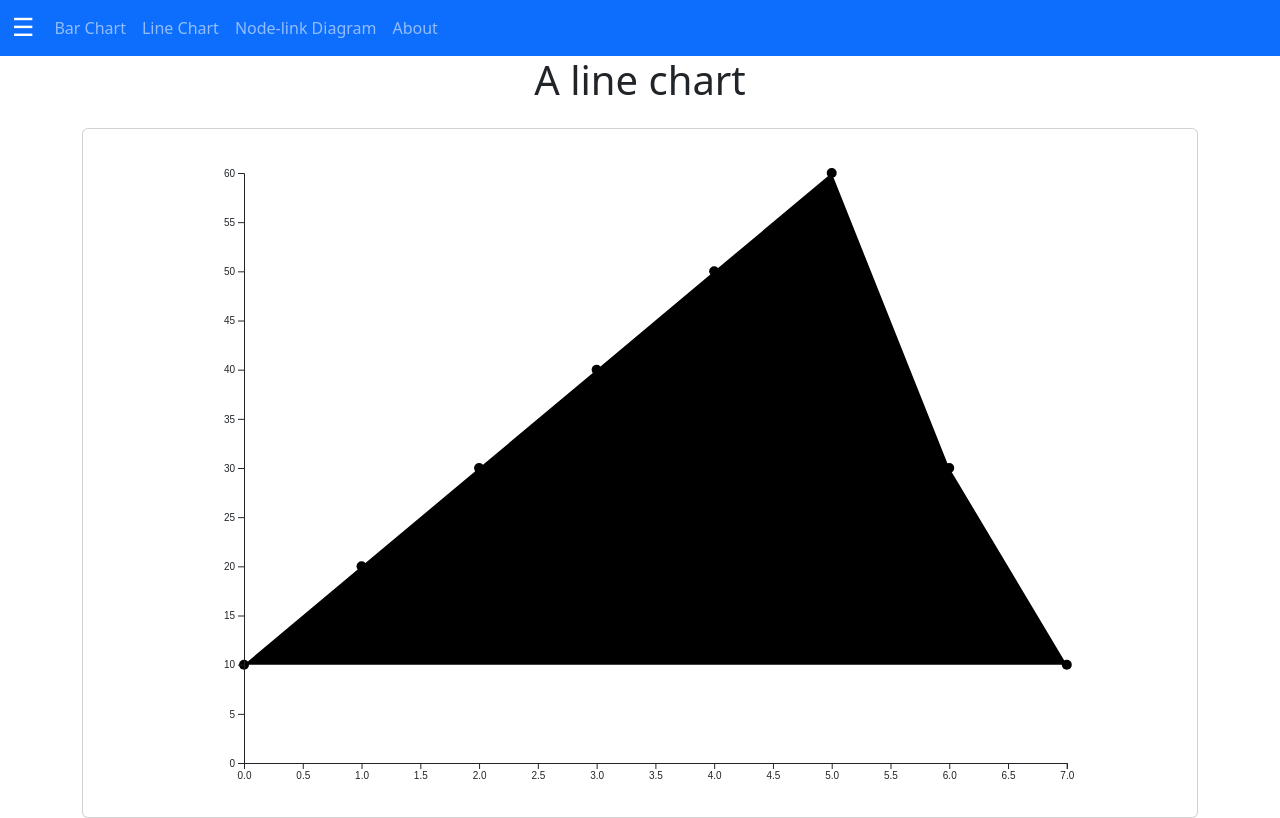
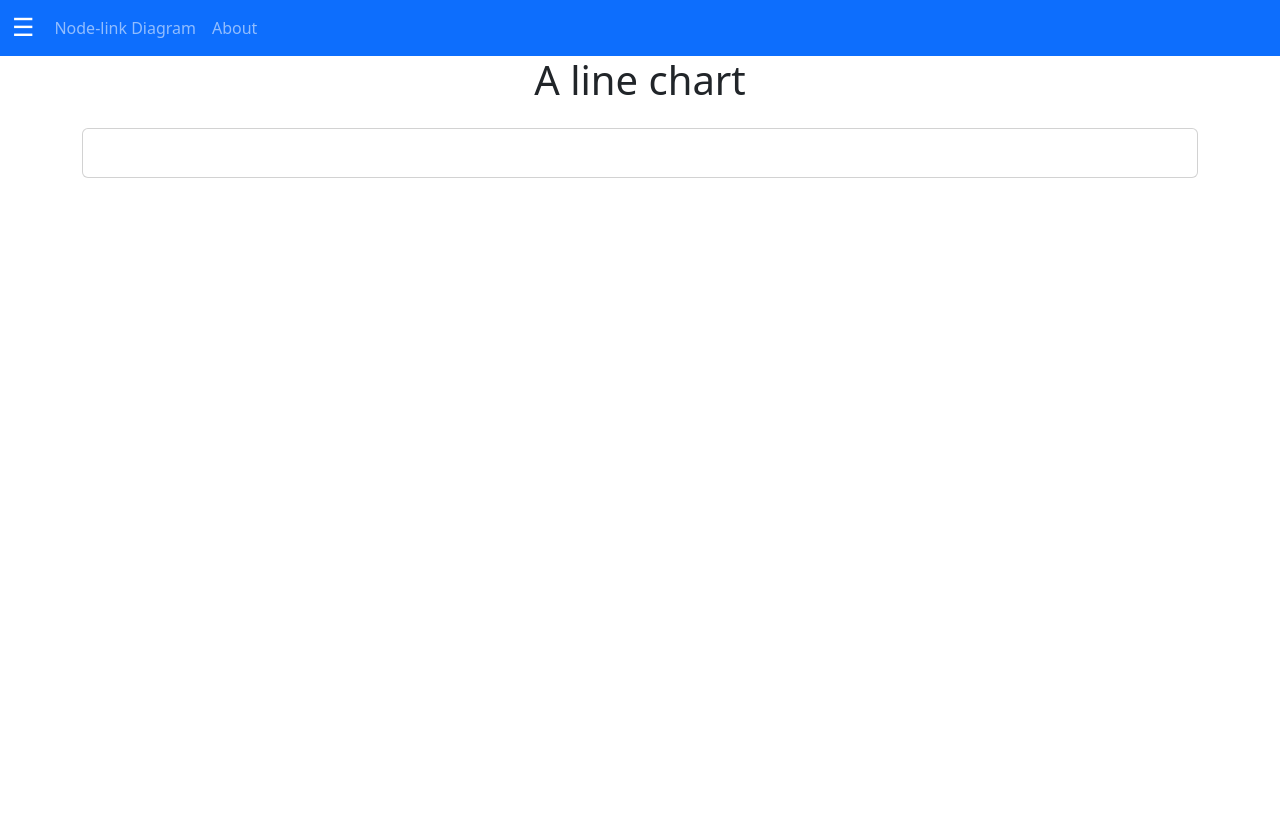
Before and after one commit to mjovanc/improving-animated-node-link-diagrams-scented-widgets, a Flask app: page /line-chart in a window 1280 px wide. After the commit the page ends 178 px from the top, so only its background shows below. Run offline with Flask 3, Linux system fonts and the light colour scheme; some libraries are stand-ins or nearby versions.

Commit message:
Removing line chart and bar chart

```diff
--- a/src/views/static/js/bar-chart.js
+++ /dev/null
@@ -1,47 +0,0 @@
-document.addEventListener('DOMContentLoaded', function() {
-    // Make a local query to get the data
-    fetch('/bar-data')
-        .then(response => {
-            if (!response.ok) {
-                throw new Error('Network response was not ok');
-            }
-            return response.json();
-        })
-        .then(data => {
-            renderChart(data.data);  // Assuming 'data' property contains the array
-        })
-        .catch(error => console.error('Error fetching data:', error));
-
-    function renderChart(dataset) {
-        var cardWidth = document.querySelector('.card.p-4').offsetWidth;
-        var windowHeight = window.innerHeight;
-        var svgWidth = cardWidth * 0.8; // 80% of card width
-        var svgHeight = windowHeight * 0.8; // 80% of card height
-        var barPadding = 5;
-
-        var svg = d3.select('#bar-chart')
-            .append('svg')
-            .attr('width', svgWidth)
-            .attr('height', svgHeight)
-            .append('g')
-            .attr('transform', 'translate(' + (svgWidth / 2) + ',' + (svgHeight / 2) + ')');
-
-        var barWidth = (svgWidth / dataset.length);
-
-        var barChart = svg.selectAll('rect')
-            .data(dataset)
-            .enter()
-            .append('rect')
-            .attr('x', function(d, i) {
-                return i * barWidth - (svgWidth / 2);  // Position each bar horizontally
-            })
-            .attr('y', function(d) {
-                return svgHeight / 2 - d;  // Position bars from the center
-            })
-            .attr('height', function(d) {
-                return d;  // Set height of bars based on data value
-            })
-            .attr('width', barWidth - barPadding)
-            .style('fill', 'teal');
-    }
-});
--- a/src/views/static/js/line-chart.js
+++ /dev/null
@@ -1,65 +0,0 @@
-document.addEventListener('DOMContentLoaded', function() {
-    // Make a local query to get the data
-    fetch('/line-data')
-        .then(response => {
-            if (!response.ok) {
-                throw new Error('Network response was not ok');
-            }
-            return response.json();
-        })
-        .then(data => {
-            renderChart(data.data);  // Assuming 'data' property contains the array
-        })
-        .catch(error => console.error('Error fetching data:', error));
-
-    function renderChart(dataset) {
-        var cardWidth = document.querySelector('.card.p-4').offsetWidth;
-        var windowHeight = window.innerHeight;
-        var svgWidth = cardWidth * 0.8; // 80% of card width
-        var svgHeight = windowHeight * 0.8; // 80% of window height
-        var margin = { top: 20, right: 20, bottom: 30, left: 50 };
-
-        var svg = d3.select('#line-chart')
-            .append('svg')
-            .attr('width', svgWidth)
-            .attr('height', svgHeight);
-
-        var width = svgWidth - margin.left - margin.right;
-        var height = svgHeight - margin.top - margin.bottom;
-
-        var xScale = d3.scaleLinear()
-            .domain([0, dataset.length - 1])
-            .range([0, width]);
-
-        var yScale = d3.scaleLinear()
-            .domain([0, d3.max(dataset)])
-            .range([height, 0]);
-
-        var line = d3.line()
-            .x(function(d, i) { return xScale(i); })
-            .y(function(d) { return yScale(d); });
-
-        var chartGroup = svg.append('g')
-            .attr('transform', 'translate(' + margin.left + ',' + margin.top + ')');
-
-        chartGroup.append('path')
-            .datum(dataset)
-            .attr('class', 'line')
-            .attr('d', line);
-
-        chartGroup.selectAll('.dot')
-            .data(dataset)
-            .enter().append('circle')
-            .attr('class', 'dot')
-            .attr('cx', function(d, i) { return xScale(i); })
-            .attr('cy', function(d) { return yScale(d); })
-            .attr('r', 5);
-
-        chartGroup.append('g')
-            .attr('transform', 'translate(0,' + height + ')')
-            .call(d3.axisBottom(xScale));
-
-        chartGroup.append('g')
-            .call(d3.axisLeft(yScale));
-    }
-});
--- a/src/views/templates/base.html
+++ b/src/views/templates/base.html
@@ -40,12 +40,6 @@
                     </div>
 
                 </li>
-                <li class="nav-item active">
-                    <a class="nav-link" href="/">Bar Chart</a>
-                </li>
-                <li class="nav-item">
-                    <a class="nav-link" href="/line-chart">Line Chart</a>
-                </li>
                 <li class="nav-item">
                     <a class="nav-link" href="/node_link">Node-link Diagram</a>
                 </li>
@@ -62,8 +56,6 @@
     <script src="{{ url_for('static', filename='js/libs/bootstrap.min.js') }}"></script>
     <script src="{{ url_for('static', filename='js/libs/d3.v7.js') }}"></script>
     <script src="{{ url_for('static', filename='js/base.js') }}"></script>
-    <script src="{{ url_for('static', filename='js/bar-chart.js') }}"></script>
-    <script src="{{ url_for('static', filename='js/line-chart.js') }}"></script>
     <script src="{{ url_for('static', filename='js/node_link.js') }}"></script>
 </body>
 </html>
```
